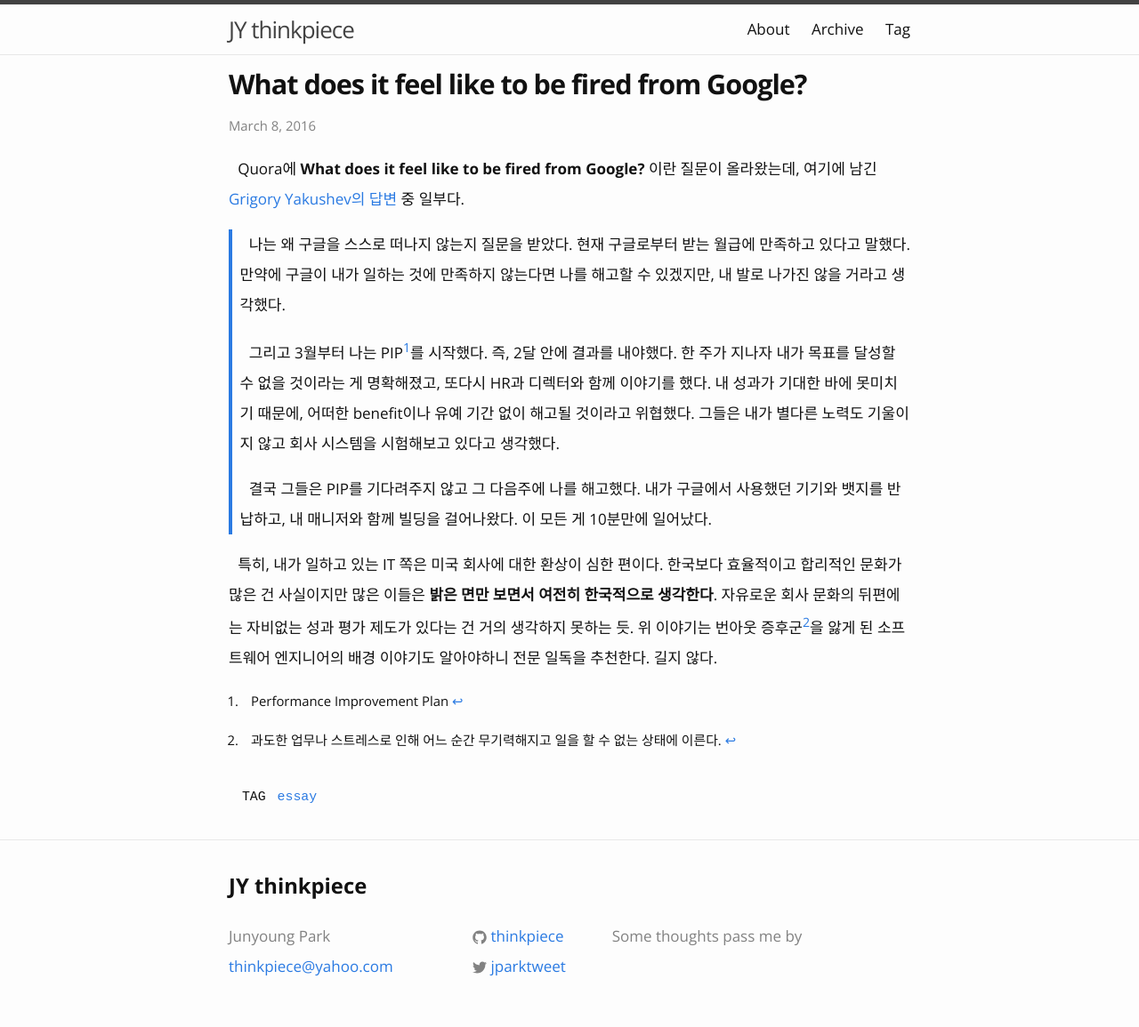
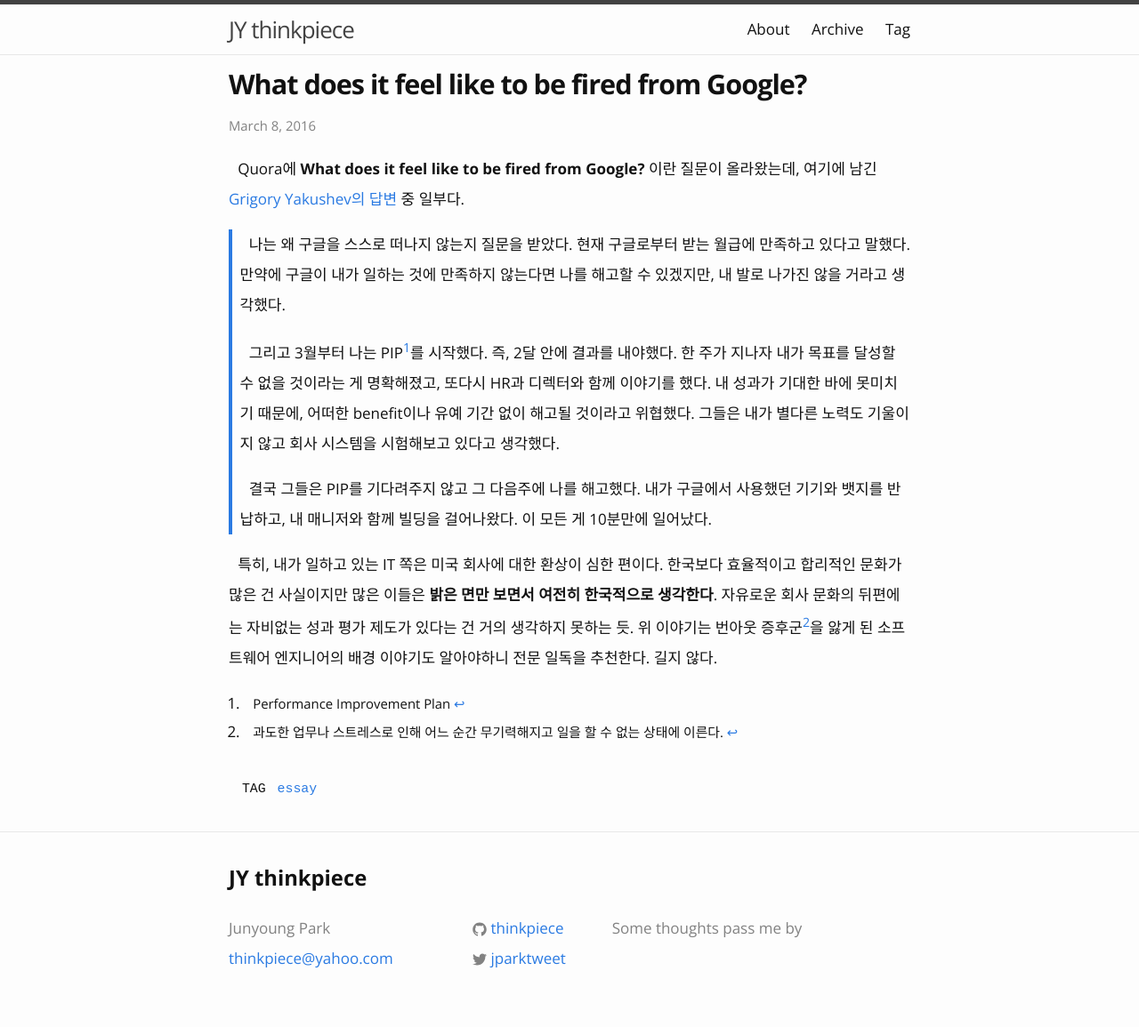
Before and after one commit to thinkpiece/thinkpiece.github.com, a Jekyll site: the page built from _posts/2016-03-08-an-illusion-about-working-in-US.md, in a window 1280 px wide. Shown: the whole page at 89% size. Built offline with Jekyll 4.4.1, drawn with Linux system fonts in a browser that asks for light colours; comment, search, counter and statistics services are not loaded.

Commit message:
footnote added

```diff
--- a/_sass/_layout.scss
+++ b/_sass/_layout.scss
@@ -243,7 +243,7 @@
     padding:0 4px;
 }
 
-.footnotes {
+.footnotes p {
     font-size: $small-font-size;
     margin-bottom: 0;
 }
```
